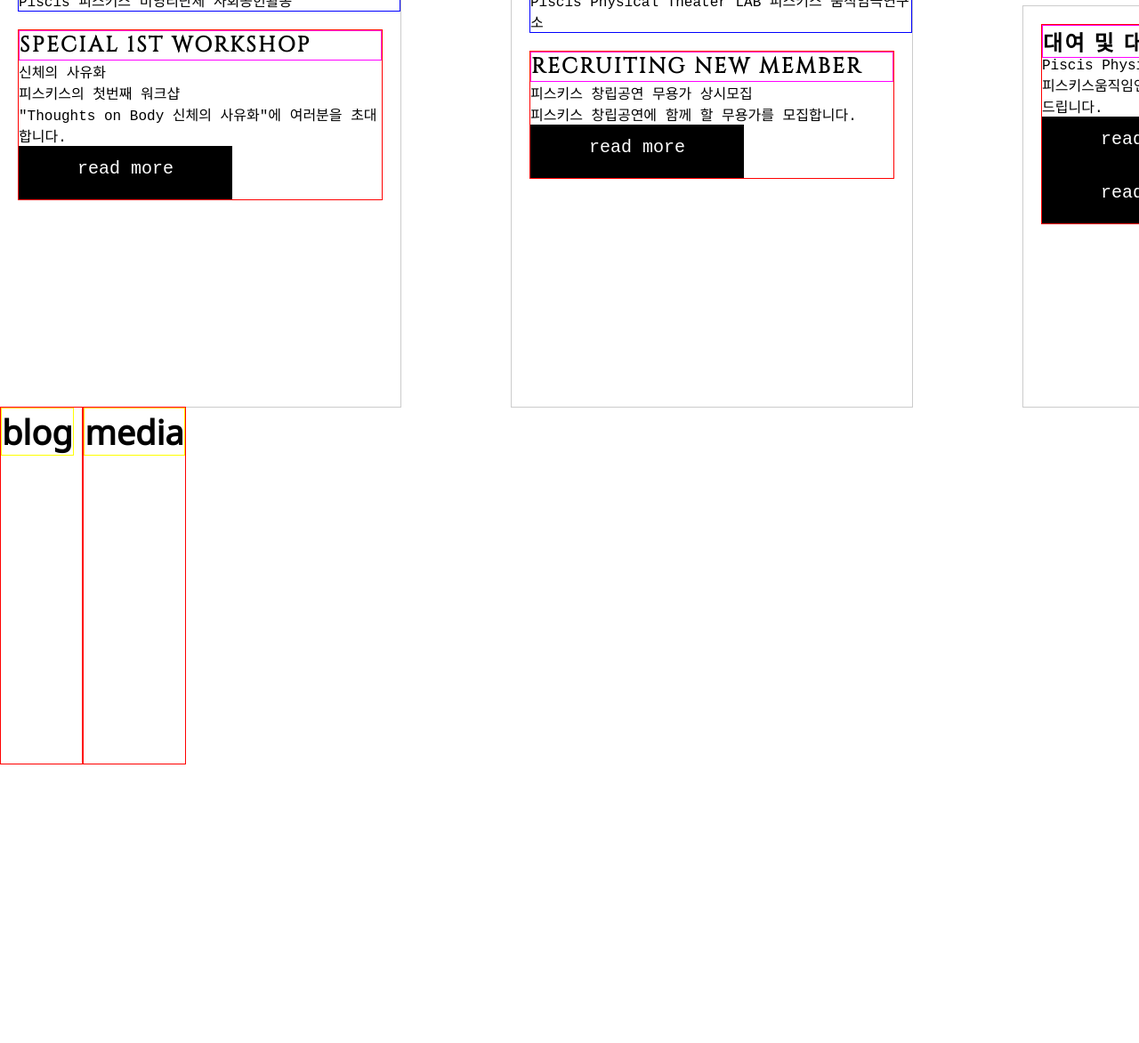
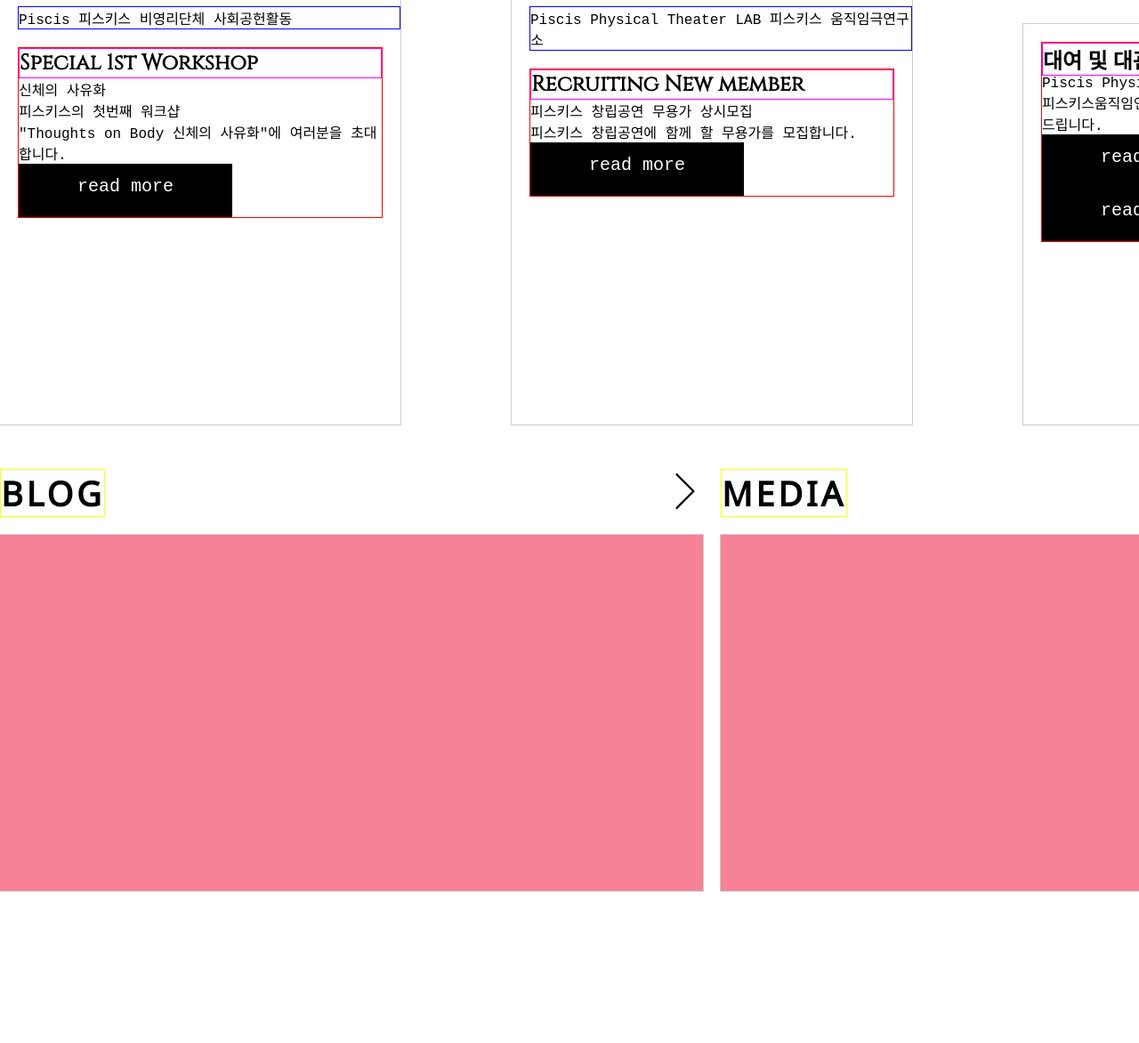
Before and after one commit to chungwoohee/portfolio, a website: page index.html in a window 1280 px wide. Shown: the part 1628-2800 px from the top of the page at 89% size. Drawn offline with nearby package versions, Linux system fonts and the light colour scheme; a web font is replaced by a local one.

Commit message:
last20170623

```diff
--- a/assets/css/style.dev.css
+++ b/assets/css/style.dev.css
@@ -50,7 +50,7 @@
   text-align: center;
   font-size: 20px;
 }
-/* line 22, assets\less\common.less */
+/* line 20, assets\less\common.less */
 body,
 html,
 h1,
@@ -68,11 +68,11 @@
   padding: 0;
   text-decoration: none;
 }
-/* line 23, assets\less\common.less */
+/* line 21, assets\less\common.less */
 body {
   font-family: 'Nanum Gothic Coding', monospace;
 }
-/* line 24, assets\less\common.less */
+/* line 22, assets\less\common.less */
 ul,
 ol,
 li,
@@ -80,32 +80,32 @@
 td {
   list-style: none;
 }
-/* line 25, assets\less\common.less */
+/* line 23, assets\less\common.less */
 a {
   text-decoration: none;
 }
-/* line 27, assets\less\common.less */
+/* line 25, assets\less\common.less */
 .wrap {
   width: 100%;
   height: 2900px;
 }
-/* line 31, assets\less\common.less */
+/* line 29, assets\less\common.less */
 .wrap h1 {
   font-family: 'Noto Sans', sans-serif;
 }
-/* line 34, assets\less\common.less */
+/* line 32, assets\less\common.less */
 .wrap .gnb .header {
   height: 100px;
   background: #000;
   border-bottom: 1px #262626 solid;
 }
-/* line 39, assets\less\common.less */
+/* line 37, assets\less\common.less */
 .wrap .gnb .header .menuBtn {
   position: relative;
   top: 19px;
   left: 19px;
 }
-/* line 45, assets\less\common.less */
+/* line 43, assets\less\common.less */
 .wrap .gnb .header h1 {
   font-family: 'Cinzel', serif;
   color: #999;
@@ -116,150 +116,176 @@
   margin: 0 auto;
   letter-spacing: 0.18em;
 }
-/* line 54, assets\less\common.less */
+/* line 52, assets\less\common.less */
 .wrap .gnb .header h1 a {
   color: #fff;
 }
-/* line 59, assets\less\common.less */
+/* line 57, assets\less\common.less */
 .wrap .gnb .header .searchBtn {
   float: right;
   position: relative;
   top: -45px;
   right: 19px;
 }
-/* line 67, assets\less\common.less */
+/* line 65, assets\less\common.less */
 .wrap .gnb .menu {
   height: 50px;
   background: #000;
 }
-/* line 70, assets\less\common.less */
+/* line 68, assets\less\common.less */
 .wrap .gnb .menu ul {
   margin: 0 auto;
   width: 1600px;
   text-align: center;
   line-height: 50px;
 }
-/* line 75, assets\less\common.less */
+/* line 73, assets\less\common.less */
 .wrap .gnb .menu ul li {
   display: inline-block;
   margin: 0 80px;
 }
-/* line 78, assets\less\common.less */
+/* line 76, assets\less\common.less */
 .wrap .gnb .menu ul li .en {
   letter-spacing: 0.18em;
 }
-/* line 81, assets\less\common.less */
+/* line 79, assets\less\common.less */
 .wrap .gnb .menu ul li a {
   color: #999;
   font-size: 14px;
 }
-/* line 92, assets\less\common.less */
+/* line 90, assets\less\common.less */
 .wrap .contents section .h1 {
   border: 1px #Ff0 solid;
   font-size: 38px;
   display: inline-block;
+  margin-bottom: 20px;
+  text-transform: uppercase;
+  letter-spacing: 0.1em;
 }
-/* line 98, assets\less\common.less */
-.wrap .contents .main {
+/* line 99, assets\less\common.less */
+.wrap .contents section.main {
   height: 650px;
   background-color: #f2f2f2;
 }
-/* line 103, assets\less\common.less */
-.wrap .contents .news {
+/* line 104, assets\less\common.less */
+.wrap .contents section.news {
   width: 1600px;
   margin: 0 auto;
+  margin-top: 50px;
 }
-/* line 107, assets\less\common.less */
-.wrap .contents .news h1 {
-  text-transform: uppercase;
-  margin-top: 50px;
-  letter-spacing: 0.1em;
-}
-/* line 113, assets\less\common.less */
-.wrap .contents .news .calendar {
+/* line 109, assets\less\common.less */
+.wrap .contents section.news .calendar {
   width: 1600px;
   height: 200px;
   outline: 1px #ccc solid;
   margin-bottom: 50px;
 }
-/* line 120, assets\less\common.less */
-.wrap .contents .news .box {
+/* line 116, assets\less\common.less */
+.wrap .contents section.news .box {
   width: 1600px;
   height: 930px;
   margin: 0 auto;
 }
-/* line 125, assets\less\common.less */
-.wrap .contents .news .box .paragraph {
+/* line 121, assets\less\common.less */
+.wrap .contents section.news .box .paragraph {
   border: 1px #f00 solid;
   margin: 20px;
 }
-/* line 129, assets\less\common.less */
-.wrap .contents .news .box .paragraph h1 {
+/* line 125, assets\less\common.less */
+.wrap .contents section.news .box .paragraph h1 {
   border: 1px #f0f solid;
 }
-/* line 133, assets\less\common.less */
-.wrap .contents .news .box .topic {
+/* line 129, assets\less\common.less */
+.wrap .contents section.news .box .topic {
   width: 450px;
   height: 100%;
   margin: 0 auto;
   float: left;
   display: grid;
 }
-/* line 141, assets\less\common.less */
-.wrap .contents .news .box .first {
+/* line 137, assets\less\common.less */
+.wrap .contents section.news .box .first {
   outline: 1px #ccc solid;
 }
-/* line 143, assets\less\common.less */
-.wrap .contents .news .box .first h1 {
+/* line 139, assets\less\common.less */
+.wrap .contents section.news .box .first h1 {
   font-family: 'Cinzel', serif;
   margin: 0;
 }
-/* line 146, assets\less\common.less */
-.wrap .contents .news .box .second {
+/* line 142, assets\less\common.less */
+.wrap .contents section.news .box .second {
   margin: 0 125px;
   outline: 1px #ccc solid;
 }
-/* line 149, assets\less\common.less */
-.wrap .contents .news .box .second h1 {
+/* line 145, assets\less\common.less */
+.wrap .contents section.news .box .second h1 {
   font-family: 'Cinzel', serif;
   margin: 0;
 }
-/* line 152, assets\less\common.less */
-.wrap .contents .news .box .article {
+/* line 148, assets\less\common.less */
+.wrap .contents section.news .box .article {
   width: 450px;
   height: 460px;
 }
-/* line 157, assets\less\common.less */
-.wrap .contents .news .box .article > span {
+/* line 153, assets\less\common.less */
+.wrap .contents section.news .box .article > span {
   border: 1px #00f solid;
   margin-left: 20px;
 }
-/* line 162, assets\less\common.less */
-.wrap .contents .news .box .img {
+/* line 158, assets\less\common.less */
+.wrap .contents section.news .box .img {
   width: 450px;
   height: 450px;
 }
-/* line 167, assets\less\common.less */
-.wrap .contents .news .box img {
+/* line 163, assets\less\common.less */
+.wrap .contents section.news .box img {
   width: 100%;
 }
-/* line 172, assets\less\common.less */
-.wrap .contents .news .box .third h1 {
+/* line 168, assets\less\common.less */
+.wrap .contents section.news .box .third h1 {
   margin: 0;
 }
-/* line 173, assets\less\common.less */
-.wrap .contents .news .box .third .rental {
+/* line 169, assets\less\common.less */
+.wrap .contents section.news .box .third .rental {
   margin-top: 30px;
 }
-/* line 178, assets\less\common.less */
-.wrap .contents .news .box .third > div {
+/* line 174, assets\less\common.less */
+.wrap .contents section.news .box .third > div {
   outline: 1px #ccc solid;
   width: 450px;
   height: 450px;
 }
-/* line 187, assets\less\common.less */
-.wrap .contents .sns {
-  border: 1px #f00 solid;
+/* line 183, assets\less\common.less */
+.wrap .contents section.sns {
+  width: 100%;
+  float: left;
+  margin-top: 50px;
+}
+/* line 188, assets\less\common.less */
+.wrap .contents section.sns .social {
+  width: 1600px;
+  height: 700px;
+  margin: 0 auto;
+}
+/* line 193, assets\less\common.less */
+.wrap .contents section.sns .social li {
+  float: left;
+  width: 790px;
+  height: 474px;
+}
+/* line 198, assets\less\common.less */
+.wrap .contents section.sns .social li a > img {
+  width: 40px;
+  height: 50px;
+  float: right;
+}
+/* line 204, assets\less\common.less */
+.wrap .contents section.sns .social li .blogimg {
+  background-color: #f78297;
+  outline: 1px #ccc solid;
   height: 400px;
-  float: left;
 }
+/* line 221, assets\less\common.less */
+.wrap .contents section.sns .social .media {
+  margin-left: 20px;
+}
--- a/assets/less/common.less
+++ b/assets/less/common.less
@@ -14,9 +14,7 @@
 @color-berlinyellow:#fc0;
 @color-line:#ccc;
 @color-purple:#876cbf;
-
-
-
+@color-darkgold:#997d3f;
 
 
 body,html,h1,h2,h3,h4,h5,h6,ul,ol,dl,li,p{margin: 0; padding: 0; text-decoration: none;}
@@ -93,22 +91,20 @@
     border: 1px #Ff0 solid;
     font-size: 38px;
     display: inline-block;
+    margin-bottom: 20px;
+    text-transform: uppercase;
+    letter-spacing: 0.1em;
   }
 
-  .main{
+  section.main{
     height: 650px;
     background-color: #f2f2f2;
   }
 
-  .news{
+  section.news{
     width: 1600px;
     margin: 0 auto;
-
-    h1{
-      text-transform: uppercase;
-      margin-top: 50px;
-      letter-spacing: 0.1em;
-    }
+    margin-top: 50px;
 
     .calendar{
       width: 1600px;
@@ -184,11 +180,52 @@
       } //box close
     } //news close
 
-    .sns{
-      border: 1px #f00 solid;
-      height: 400px;
+    section.sns{
+      width: 100%;
       float: left;
-    }
+      margin-top: 50px;
+
+      .social{
+        width: 1600px;
+        height: 700px;
+        margin: 0 auto;
+
+          li{
+            float: left;
+            width: 790px;
+            height: 474px;
+
+              a>img{
+                width: 40px;
+                height: 50px;
+                float: right;
+              }
+
+              .blogimg{
+                background-color: @color-pink;
+                outline: 1px @color-line solid;
+                height: 400px;
+              }
+
+          }
+
+
+
+
+
+
+
+
+
+
+        .media{
+          margin-left: 20px;
+        }
+
+
+
+      } //social
+    } //section.sns close
 
 
 
--- a/assets/less/variable.less
+++ b/assets/less/variable.less
@@ -51,3 +51,10 @@
     }
 
   } //news close
+
+
+
+
+  section.sns{
+    .blogimg{}
+  }
--- a/index.html
+++ b/index.html
@@ -116,15 +116,22 @@
           </div>
         </div> <!--box close-->
       </section> <!--news close-->
-    <section class="blog sns">
-      <h1 class="h1">blog</h1>
-      <a href="#"><img src="" alt=""></a>
+      <section class= "sns">
+          <ul class="social">
+            <li class="blog">
+                <h1 class="h1">blog</h1>
+                <a href="#" calss="nextBtn"><img src="../../image/icon/next.svg" alt=""></a>
+                <div class="blogimg"></div>
+            </li>
 
-    </section>
-    <section class="media sns">
-      <h1 class="h1">media</h1>
+            <li class="media">
+                <h1 class="h1">media</h1>
+                <a href="#" class="nextBtn"><img src="../../image/icon/next.svg" alt=""></a>
+                <div class="blogimg snsimg"></div>
+            </li>
+          </ul>
+      </section>
 
-    </section>
     </div> <!--contents close-->
 
 
```
Also changed, not shown: assets/css/style.css.
